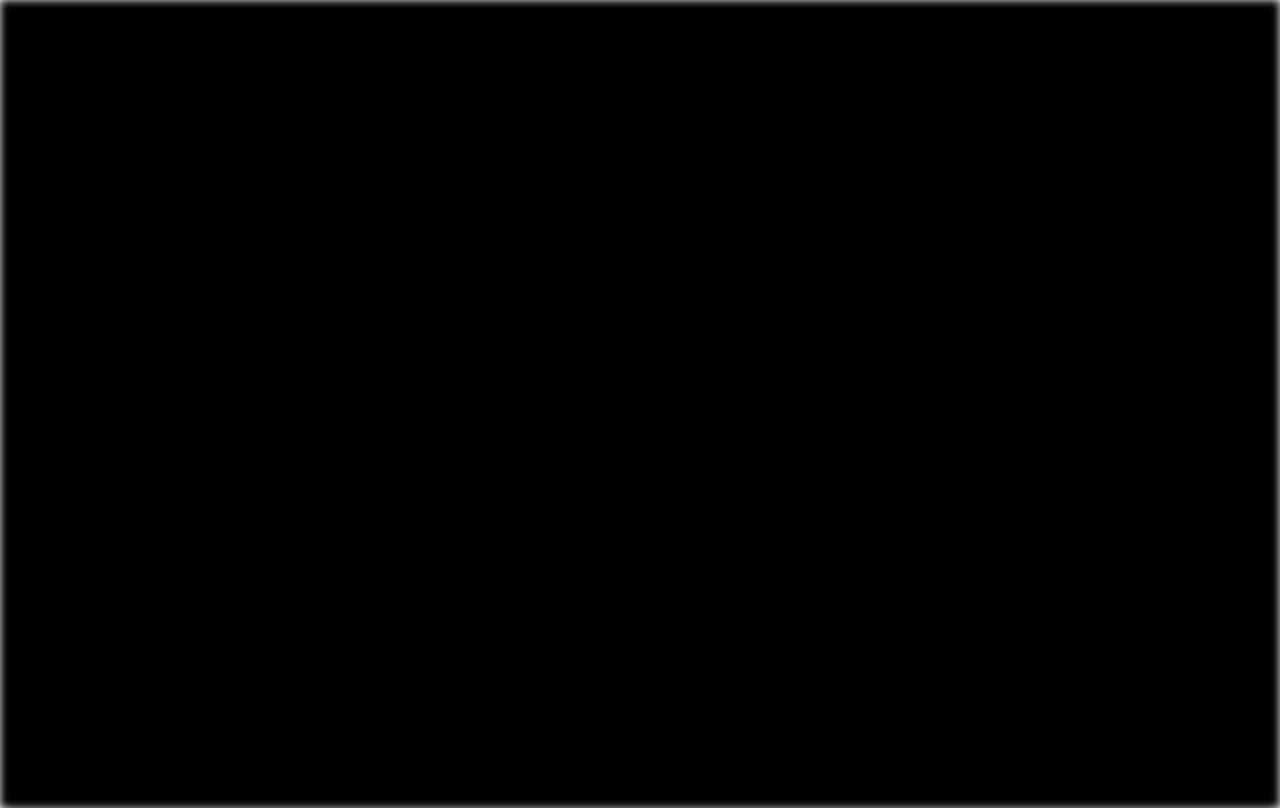
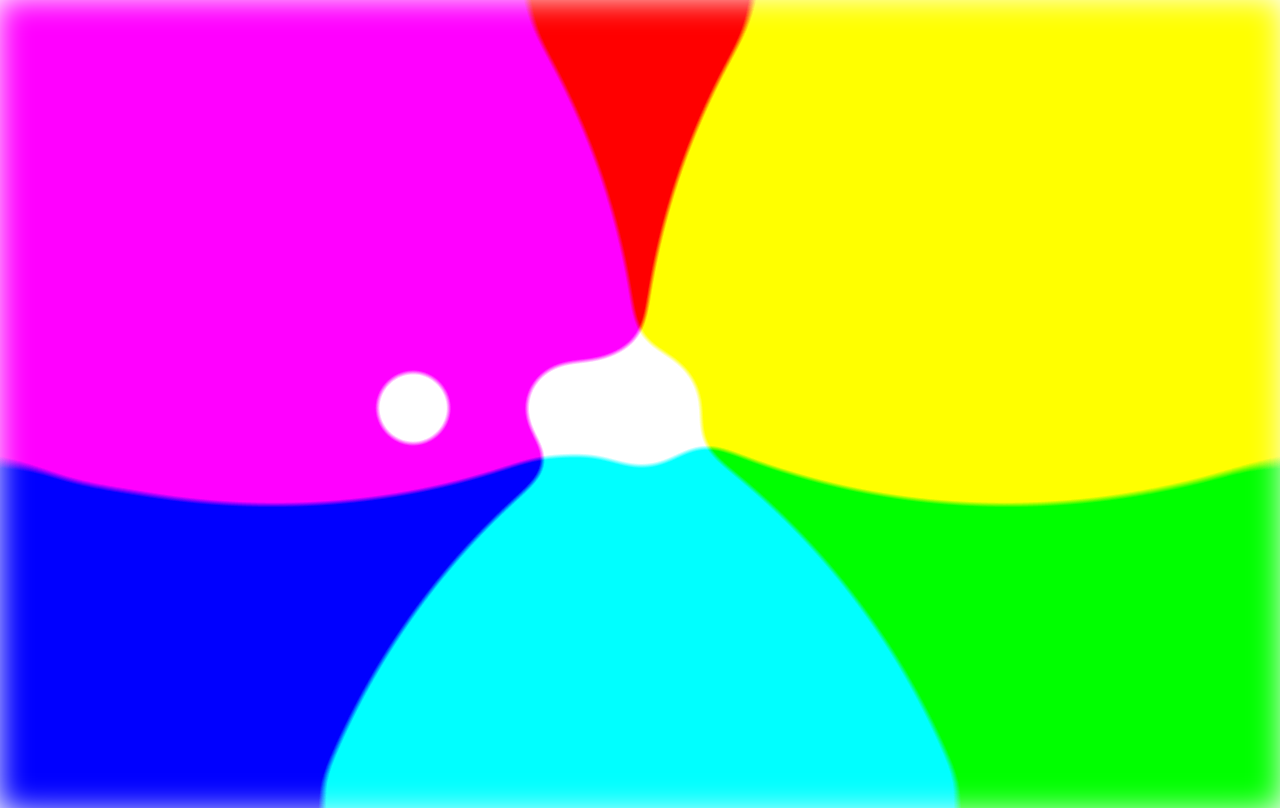
Before and after one commit to jiaqijiaqijiaqi/Foundation-Interactive-2022-JiaqiLi, a plain HTML site: page exercise 4.html in a window 1280 px wide. Drawn offline with Linux system fonts and the light colour scheme.

Commit message:
Update exercise 4.css

```diff
--- a/exercise 4.css
+++ b/exercise 4.css
@@ -5,22 +5,25 @@ html {
     width: 100%;
     height: 100%;
     display: flex;
-    filter: blur(4px) contrast(8);
-    background: #000;
-    display: flex;
+
+	filter: blur(15px) contrast(8);
+}
+*{
+	background: radial-gradient(circle at 50% 50%, #FFFFFF 0%, #000000 100%), conic-gradient(red, yellow, lime, aqua, blue, fuchsia, red);
+background-blend-mode: color-dodge, normal;
 }
 
-.g-container {
+.container {
   margin: auto;
   position: relative;
-    width: 10vmin;
-    height: 10vmin;
+  width: 100px;
+  height: 100px;
 }
 
-.g-ball,
-.g-first{
+.ball,
+.first {
   position: absolute;
-    top:0;
+  top: 0;
   left: 0;
   right: 0;
   bottom: 0;
@@ -28,34 +31,62 @@ html {
   border-radius: 50%;
   transform: translate(-700%, 0);
   opacity: 0;
-    animation: move 3s infinite linear;
 }
 
-.g-first {
-    animation: scaleMove 3.5s infinite linear;
+.ball:nth-child(0) {
+          animation: move 3.5s infinite 0.1s linear;
+}
+
+.ball:nth-child(1) {
+          animation: move 3.5s infinite 0.3s linear;
+}
+
+.ball:nth-child(2) {
+          animation: move 3.5s infinite 0.5s linear;
+}
+
+.ball:nth-child(3) {
+          animation: move 3.5s infinite 0.7s linear;
+}
+
+.ball:nth-child(4) {
+          animation: move 3.5s infinite 0.9s linear;
+}
+
+.ball:nth-child(5) {
+          animation: move 3.5s infinite 1.1s linear;
+}
+
+.ball:nth-child(6) {
+          animation: move 3.5s infinite 1.3s linear;
+}
+
+.ball:nth-child(7) {
+          animation: move 3.5s infinite 1.5s linear;
+}
+
+.first {
+          animation: scale 3.5s infinite linear;
 }
 
 @keyframes move {
   25% {
     opacity: 1;
-        transform: translate(-1vw, 0);
+    transform: translate(-10px, 0);
   }
   50% {
     opacity: 1;
-        transform: translate(1vw, 0);
+    transform: translate(10px, 0);
   }
-    75%,
-    100% {
+  75%, 100% {
     opacity: 0;
     transform: translate(700%, 0);
   }
 }
-
-
-@keyframes scaleMove {
+@-webkit-keyframes scale {
   25% {
     opacity: 1;
-        transform: translate(-1vw, 0);
+    transform: translate(-10px, 0);
   }
   35% {
     opacity: 1;
@@ -63,11 +94,10 @@ html {
   }
   70% {
     opacity: 1;
-        transform: translate(1vw, 0) scale(2);
+    transform: translate(10px, 0) scale(2);
   }
-    90%,
-    100% {
+  90%, 100% {
     opacity: 0;
-        transform: translate(1vw, 0) scale(1);
+    transform: translate(10px, 0) scale(1);
   }
 }
```
Lines whose indentation alone changed are shown as unchanged.
